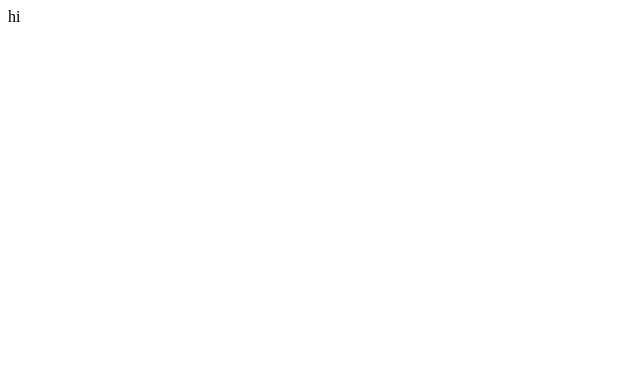
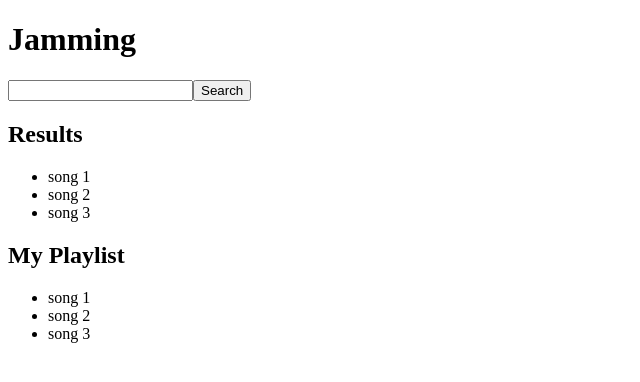
Before and after one commit to NiamhMallott/codecademy-jamming, a React (Vite) app: page / in a window 1280 px wide. Shown: the top 382 px of the page, without its empty margins (0-640 px from the left). Built offline with nearby package versions, Linux system fonts and the light colour scheme.

Commit message:
Main body to seperated components

```diff
--- a/src/App.jsx
+++ b/src/App.jsx
@@ -1,12 +1,66 @@
 import React from 'react'
 
-console.log('This is also a test')
+
 
 function App() {
   return (
-    <div>hi</div>
+    <>
+      <div>
+        <h1>Jamming</h1>
+      </div>
+      <SearchBar />
+
+      <div>
+        <SearchResults />
+        <MyPlaylist />
+      </div>
+    </>
   )
+}
 
+function SearchBar() {
+  return (
+    <div>
+      <form>
+        <input type="search" ></input>
+        <button>Search</button>
+      </form>
+    </div>
+  )
+}
+
+
+function SearchResults() {
+  const tracks = ['song 1', 'song 2', 'song 3']
+
+  return (
+    <div>
+      <h2>Results</h2>
+
+      <TrackList tracks={tracks} />
+    </div>
+  )
+}
+
+function MyPlaylist() {
+  const tracks = ['song 1', 'song 2', 'song 3']
+
+  return (
+    <div>
+      <h2>My Playlist</h2>
+      <TrackList tracks={tracks} />
+    </ div>
+  )
+}
+
+function TrackList({ tracks }) {
+  return <ul>
+    {tracks.map(name => <Track name={name} />)}
+  </ul>
+}
+
+function Track({ name }) {
+  return <li>{name}</li>
 }
 
 export default App
```
